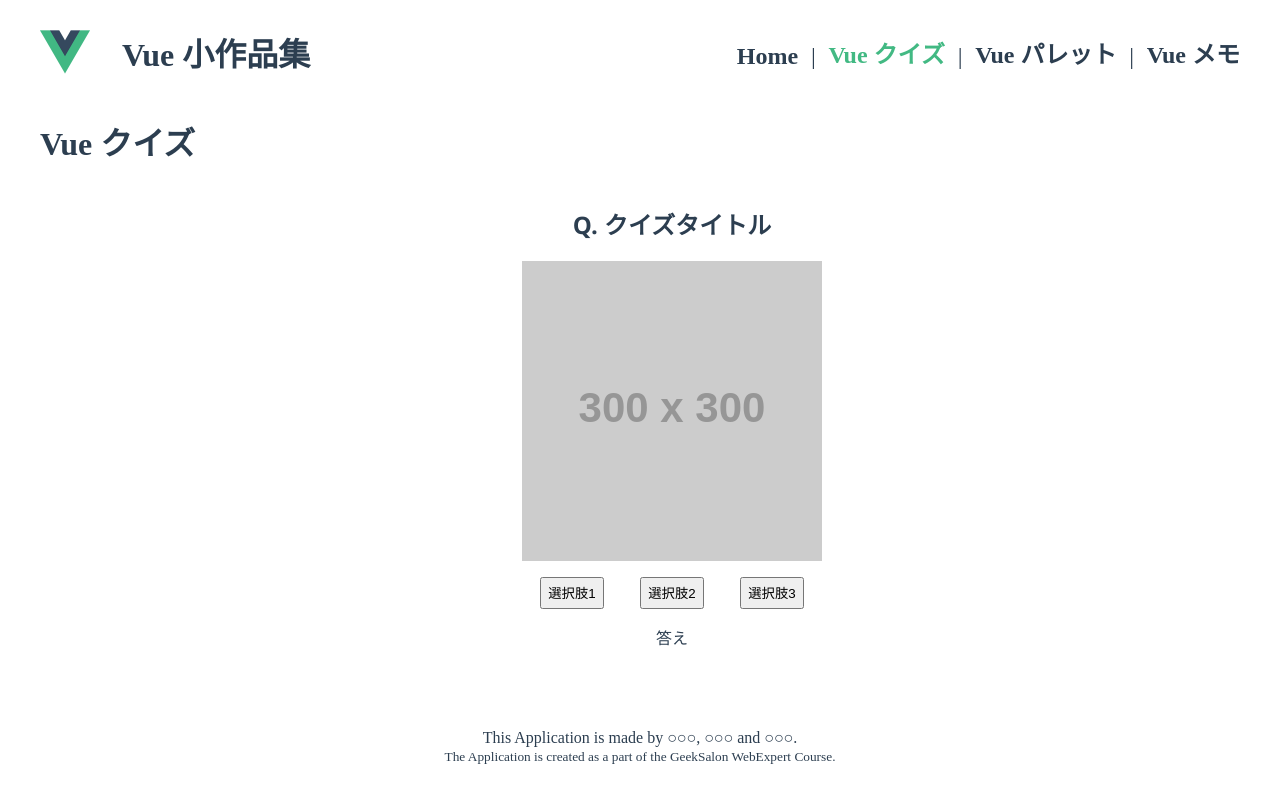
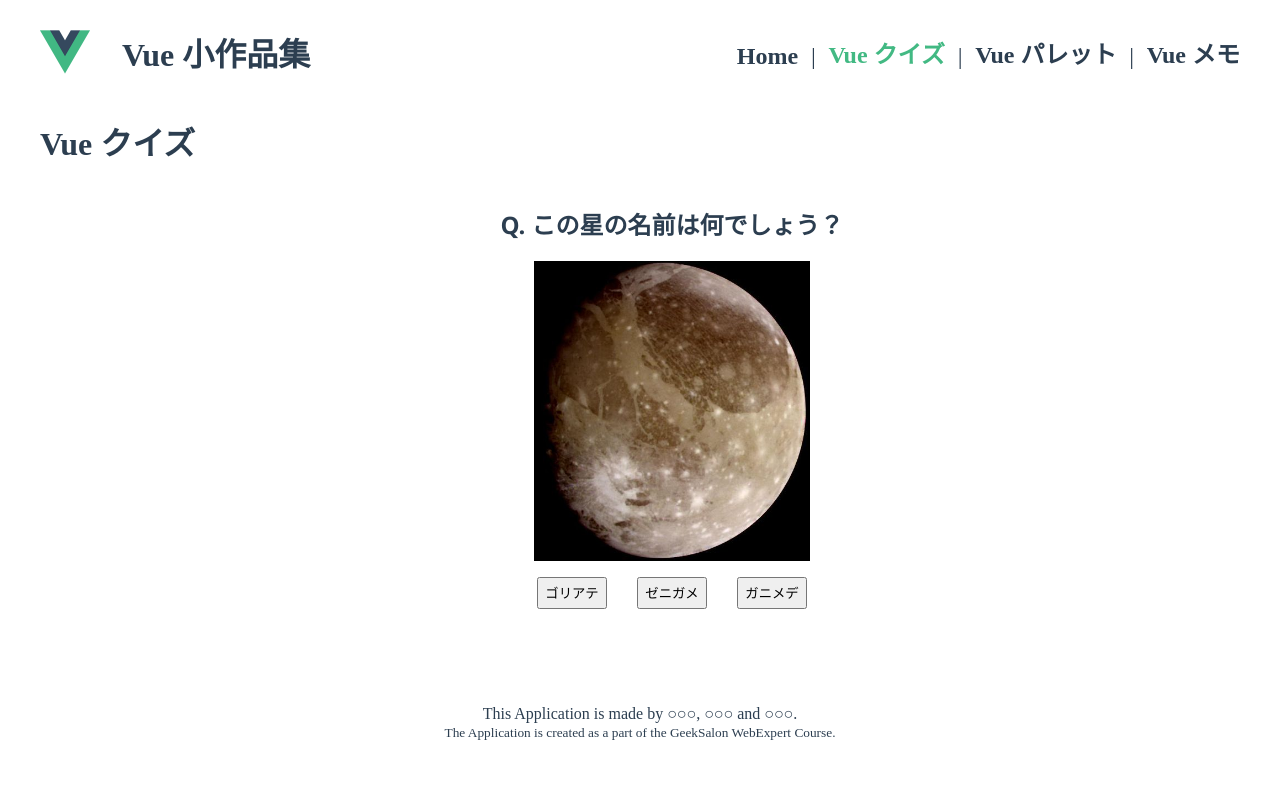
Before and after one commit to webex14-team-6/team-demo-app, a Vue app: page /quiz in a window 1280 px wide. Shown: the top 802 px of the page. Built offline with nearby package versions, Linux system fonts and the light colour scheme.

Commit message:
クイズ作った

```diff
--- a/src/views/QuizApp.vue
+++ b/src/views/QuizApp.vue
@@ -1,29 +1,53 @@
 <template>
   <h1>Vue クイズ</h1>
   <div class="app">
-    <h2>Q. {{ "クイズタイトル" }}</h2>
-    <img
-      class="quiz-image"
-      src="https://via.placeholder.com/300x300"
-      alt="クイズタイトル"
-    />
+    <h2>Q. {{ quiz.text }}</h2>
+    <img class="quiz-image" src="@/assets/Ganymede.jpg" alt="クイズイメージ" />
     <div class="container">
-      <button>
-        {{ "選択肢1" }}
-      </button>
-      <button>
-        {{ "選択肢2" }}
-      </button>
-      <button>
-        {{ "選択肢3" }}
+      <button
+        v-for="(choice, i) in quiz.choices"
+        v-bind:key="i"
+        v-on:click="choiced(choice)"
+      >
+        {{ choice.text }}
       </button>
     </div>
-    <div>{{ "答え" }}</div>
+    <div>{{ feedback }}</div>
   </div>
 </template>
 
 <script>
-export default {}
+export default {
+  data() {
+    return {
+      feedback: "",
+      quiz: {
+        text: "この星の名前は何でしょう？",
+        choices: [
+          {
+            text: "ゴリアテ",
+            feedback:
+              "残念！ゴリアテは、旧約聖書に登場するダビデに石で殺される巨人だよ。",
+          },
+          {
+            text: "ゼニガメ",
+            feedback:
+              "残念！ゼニガメは、クサガメまたはニホンイシガメの幼体だよ。",
+          },
+          {
+            text: "ガニメデ",
+            feedback: "正解！ガニメデは、木星の第三惑星だよ！",
+          },
+        ],
+      },
+    }
+  },
+  methods: {
+    choiced(choice) {
+      this.feedback = choice.feedback
+    },
+  },
+}
 </script>
 
 <style>
```
Also changed, not shown: src/assets/Ganymede.jpg (added).
